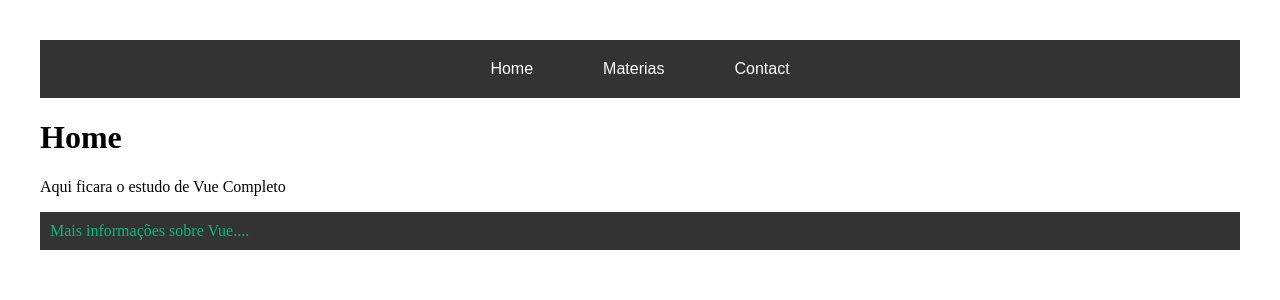
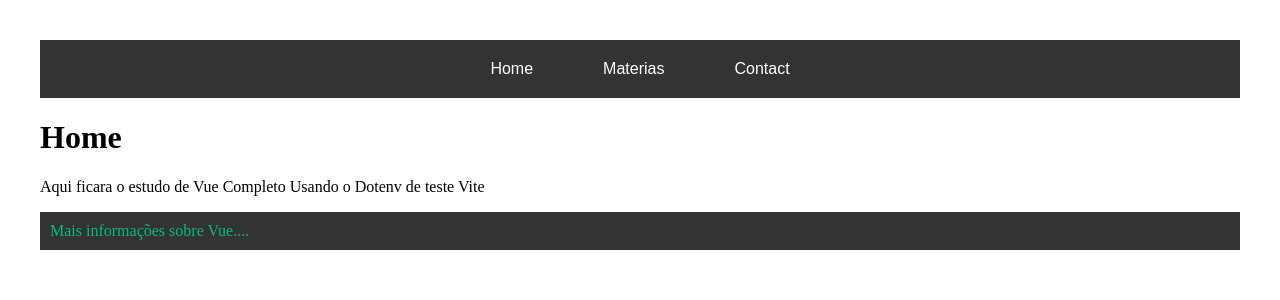
Before and after one commit to ViniciusAcordiSoethe/HelloVue, a Vue app: page / in a window 1280 px wide. Shown: the top 300 px of the page. Built offline with nearby package versions, Linux system fonts and the light colour scheme.

Commit message:
feat: colocando .env para produção do versel

```diff
--- a/src/views/home.vue
+++ b/src/views/home.vue
@@ -1,11 +1,13 @@
 <script setup>
 import TopMenu from '@/components/topMenu.vue';
 import Footer from '@/components/footer.vue';
+
+const ssss = import.meta.env.VITE_TESTENV;
 </script>
 <template>
     <TopMenu />
     <h1>Home</h1>
-    <p>Aqui ficara o estudo de Vue Completo</p>
+    <p>Aqui ficara o estudo de Vue Completo {{ ssss }}</p>
     <Footer />
 </template>
 <style scoped>
```
Also changed, not shown: 2 other files (tests, documents, lock files or other folders).
